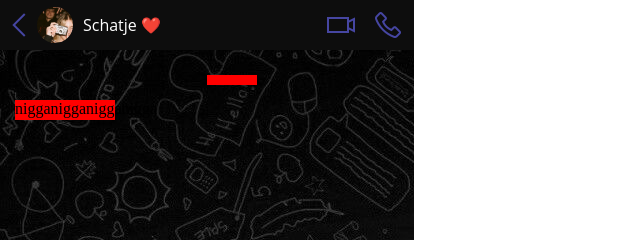
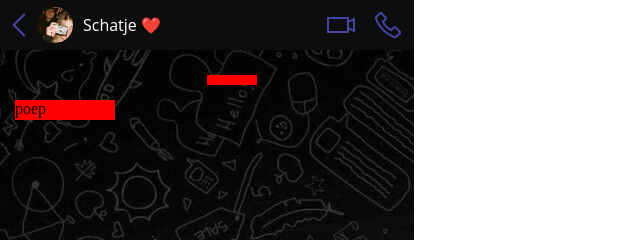
Before and after one commit to Jayr0/Jayr0.github.io, a plain HTML site: page index.html in a window 1280 px wide. Shown: the top 240 px of the page, 0-640 px from the left. Drawn offline with nearby package versions, Linux system fonts and the light colour scheme.

Commit message:
width fix

```diff
--- a/index.html
+++ b/index.html
@@ -31,7 +31,7 @@
 
         </div>
         <div class="messsageContainer">
-          nigganigganigganigga
+          poep
         </div>
       </div>
       <div class="whatsapp-textArea">
```
